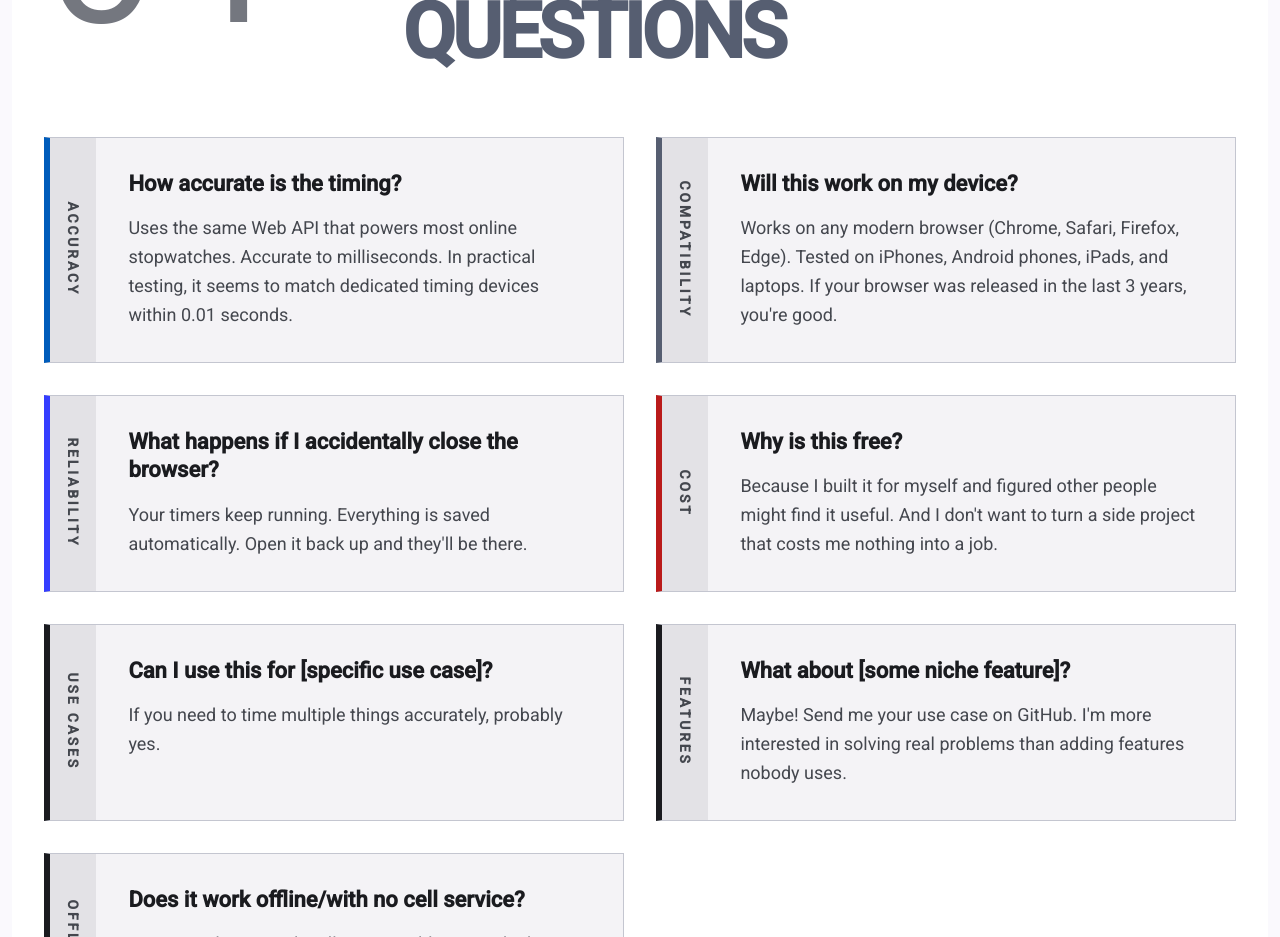
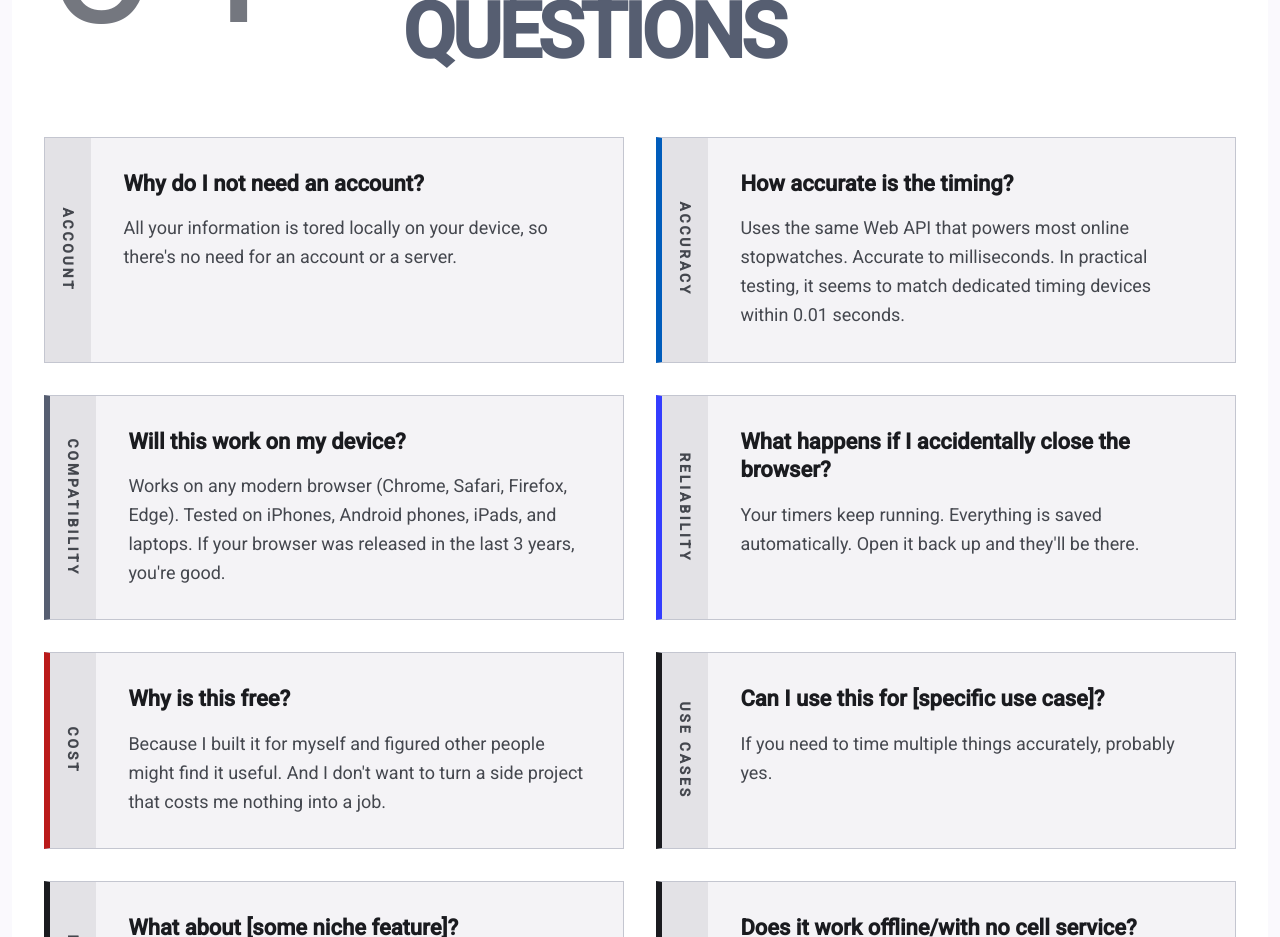
Before and after one commit to dpfens/stopwatch-ui, an Angular app: page /about in a window 1280 px wide. Shown: the part 4640-5577 px from the top of the page. Built offline with nearby package versions, Linux system fonts and the light colour scheme.

Commit message:
adds another relevant FAQ

```diff
--- a/src/app/components/pages/about/about.component.html
+++ b/src/app/components/pages/about/about.component.html
@@ -200,6 +200,16 @@
     </div>
 
     <div class="faq-grid">
+      <div class="faq-item">
+        <div class="faq-label-rotated">
+          <span class="text-uppercase">Account</span>
+        </div>
+        <div class="faq-content">
+          <h3>Why do I not need an account?</h3>
+          <p>All your information is tored locally on your device, so there's no need for an account or a server.</p>
+        </div>
+      </div>
+
       <div class="faq-item accuracy">
         <div class="faq-label-rotated">
           <span class="text-uppercase">Accuracy</span>
--- a/src/app/components/pages/about/about.component.scss
+++ b/src/app/components/pages/about/about.component.scss
@@ -1114,6 +1114,18 @@
   }
 }
 
+@media (max-width: 540px) {
+  .technical-accordion {
+    .panel-content-asymmetric {
+      padding: 0;
+
+      .solution-highlight {
+        padding: 0;
+      }
+    }
+  }
+}
+
 // Accessibility
 @media (prefers-reduced-motion: reduce) {
   * {
```
